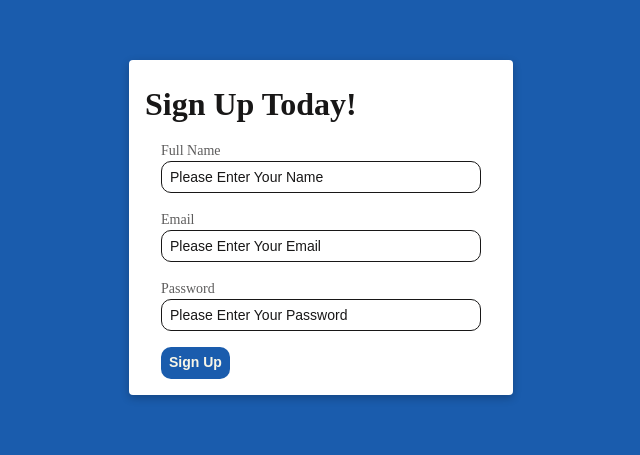
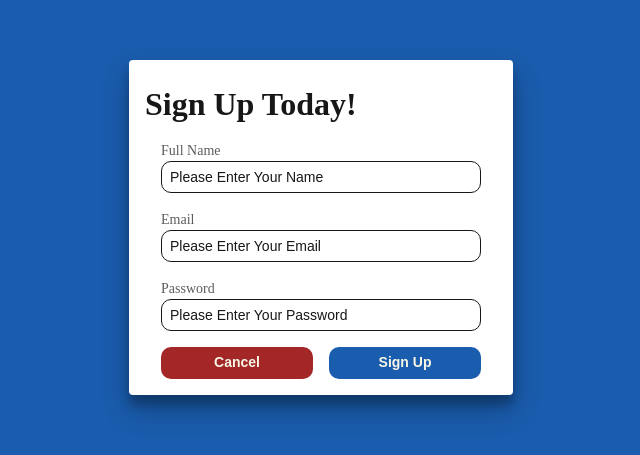
Before and after one commit to danielstich/my-bakery-erp, a React (Create React App) app in the folder client/: page /Signup in a window 1280 px wide. Shown: the part 173-628 px from the top of the page, without its empty margins (319-959 px from the left). Built offline with nearby package versions, Linux system fonts and the light colour scheme; a web font is replaced by a local one.

Commit message:
added cancel and submit buttons

```diff
--- a/client/src/Components/Button/Button.jsx
+++ b/client/src/Components/Button/Button.jsx
@@ -4,13 +4,11 @@ import React from 'react';
 
 export default function Button({type, label, onClickHandler, extraClasses}) {
     return (
-        <div className='Button__Container'>
         <button
             type={type}
             onClick={onClickHandler}
             className={'Button ' + extraClasses}>
             {label}
         </button>
-        </div>
     )
 }
--- a/client/src/Components/Button/Button.scss
+++ b/client/src/Components/Button/Button.scss
@@ -20,11 +20,10 @@
         margin-bottom: 1rem;
     }
 
-    &__Container {
-        @include padding;
-    }
-
-    @include tablet {
-        width: fit-content;
+    &--Cancel {
+        background-color: $error-color;
+        &:hover {
+            background-color: darkred;
+        }
     }
 }
--- a/client/src/Components/InputField/InputField.jsx
+++ b/client/src/Components/InputField/InputField.jsx
@@ -13,6 +13,7 @@ export default function InputField({ name, label, type, extraClasses, value, pla
                 value={value}
                 placeholder={placeholder}
                 onChange={onChangeHandler}
+                autocomplete="off"
             />
         </div>
     );
--- a/client/src/Pages/Signup/Signup.jsx
+++ b/client/src/Pages/Signup/Signup.jsx
@@ -47,11 +47,19 @@ export default class Signup extends Component {
                             value={this.state['password']}
                             placeholder='Please Enter Your Password'
                             onChangeHandler={this.onChangeHandler}/>
-                        <Button
-                            type={'button'}
-                            label={'Sign Up'}
-                            onClickHandler={(event) => {event.preventDefault(); console.log('added')}}
-                            extraClasses='Button--Bottom'/>
+                        <div className='Signup__Btn-Container'>
+                            <Button
+                                type={'button'}
+                                label={'Cancel'}
+                                onClickHandler={(event) => {event.preventDefault(); console.log('added')}}
+                                extraClasses='Button--Bottom Button--Cancel'/>
+                            <Button
+                                type={'button'}
+                                label={'Sign Up'}
+                                onClickHandler={(event) => {event.preventDefault(); console.log('added')}}
+                                extraClasses='Button--Bottom '/>
+                        </div>
+
                     </form>
                 </div>
             </div>
--- a/client/src/Pages/Signup/Signup.scss
+++ b/client/src/Pages/Signup/Signup.scss
@@ -8,11 +8,19 @@
     top: 0;
     background-color: $background-color-3;
     @include flex-center;
+
     &__Container {
         background-color: white;
         @include padding;
         border-radius: 4px;
-        box-shadow: rgba(0, 0, 0, 0.24) 0px 3px 8px;
+        box-shadow: rgba(0, 0, 0, 0.25) 0px 14px 28px,
+            rgba(0, 0, 0, 0.22) 0px 10px 10px;
+    }
+
+    &__Btn-Container {
+        display: flex;
+        gap: 1rem;
+        @include padding;
     }
 
     &__Title {
--- a/client/src/Styles/_variables.scss
+++ b/client/src/Styles/_variables.scss
@@ -4,7 +4,7 @@ $background-color-cta: #064490;
 $background-color-3: #1a5cad;
 $text-color-1: #181717;
 $text-color-2: rgb(248, 246, 231);
-$error-color: rgb(167, 60, 60);
+$error-color: rgb(163, 39, 39);
 $success-color: #3c7646;
 
 $tablet-size: 48rem;
```
Lines whose indentation alone changed are shown as unchanged.
